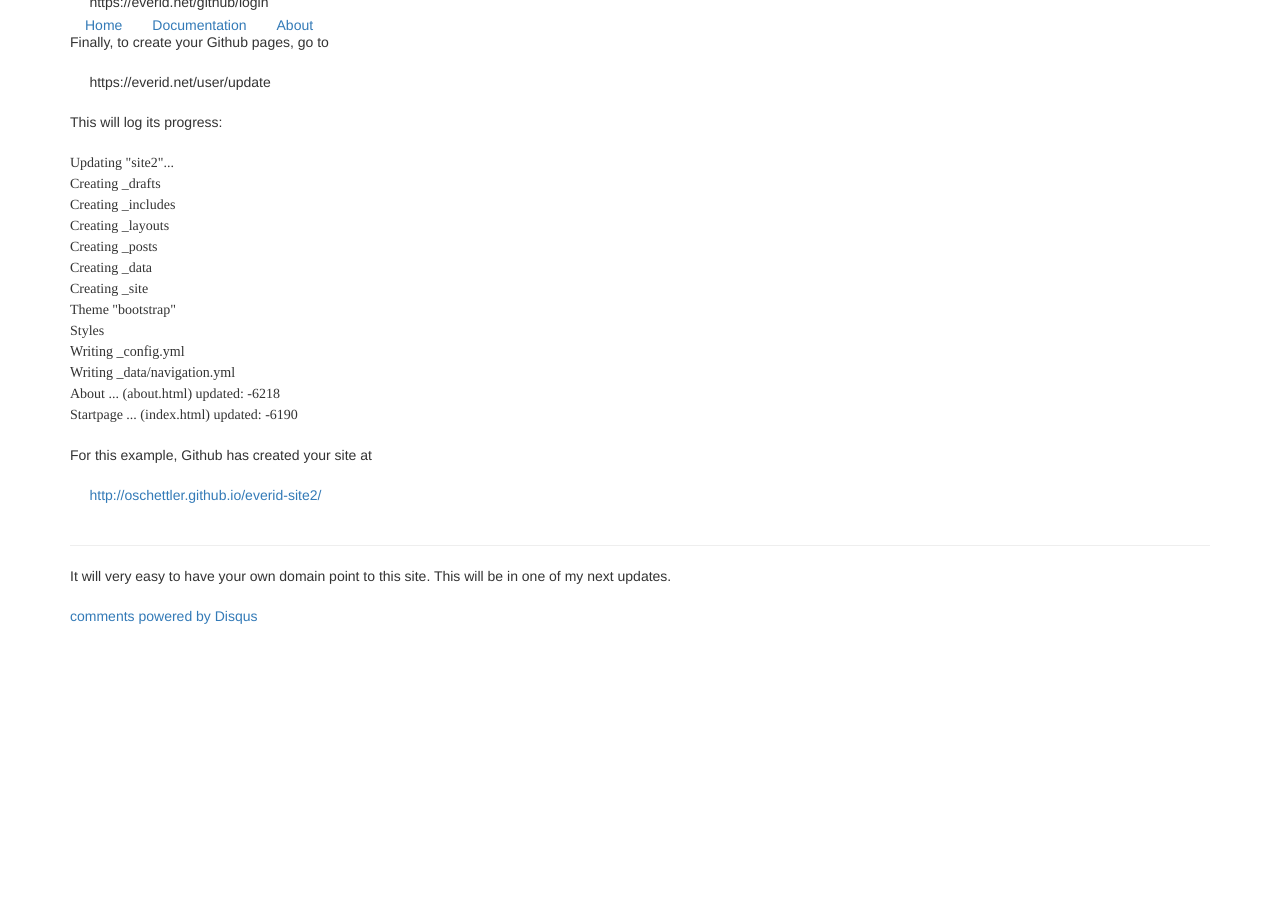
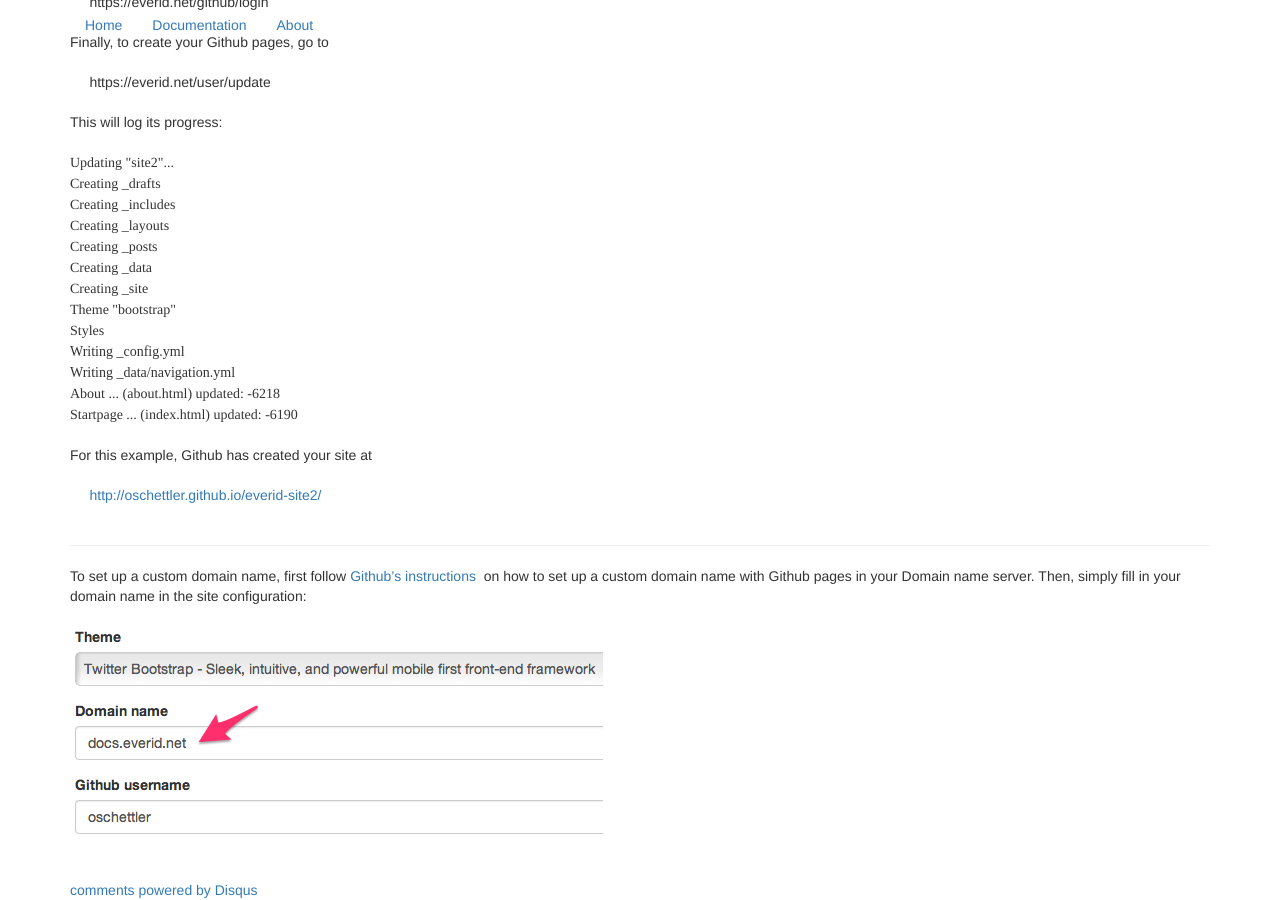
Before and after one commit to oschettler/everid, a Jekyll site: the page built from index.html, in a window 1280 px wide and 900 px high, scrolled down 4243 px. Built offline with Jekyll 4.4.1, drawn with Linux system fonts in a browser that asks for light colours; nearby versions of some CDN libraries; comment, search, counter and statistics services are not loaded; before the commit the page ends 4869 px from its top, so only the background shows below that.

Commit message:
save index.html

```diff
--- a/index.html
+++ b/index.html
@@ -11,6 +11,7 @@ res:
   978e202d0e897de6550d1bf23e437346: res/ade2dcb1-e3da-403d-ba1c-1cd8dd7064a3.png
   e862745a48f41e2a4782374ab02b9061: res/92ce751a-757a-4339-9ebb-189222ac1c72.png
   2ed6a4a3d3a2492b791483b11f3ce029: res/d0e41038-e504-42c3-9661-5a2ecbe295a8.png
+  0e3d89db459472bc1fcde4bcfb26ad7c: res/626bc4aa-8251-4ab6-a243-737c6688c17d.png
 ---
 <div><br/></div>
 <div>Create a new notebook:</div>
@@ -78,5 +79,8 @@ res:
 <div><br/></div>
 <div>
 <hr/>
-It will very easy to have your own domain point to this site. This will be in one of my next updates.</div>
-<div><span style="-evernote-last-insertion-point:true;"/> </div>
+To set up a custom domain name, first follow <a href="https://help.github.com/articles/setting-up-a-custom-domain-with-pages">Github’s instructions </a> on how to set up a custom domain name with Github pages in your Domain name server<span style="-evernote-last-insertion-point:true;"/>. Then, simply fill in your domain name in the site configuration:</div>
+<div><br/></div>
+<div><span><img src="res/626bc4aa-8251-4ab6-a243-737c6688c17d.png"/></span></div>
+<div> </div>
+<div><br/></div>
```
